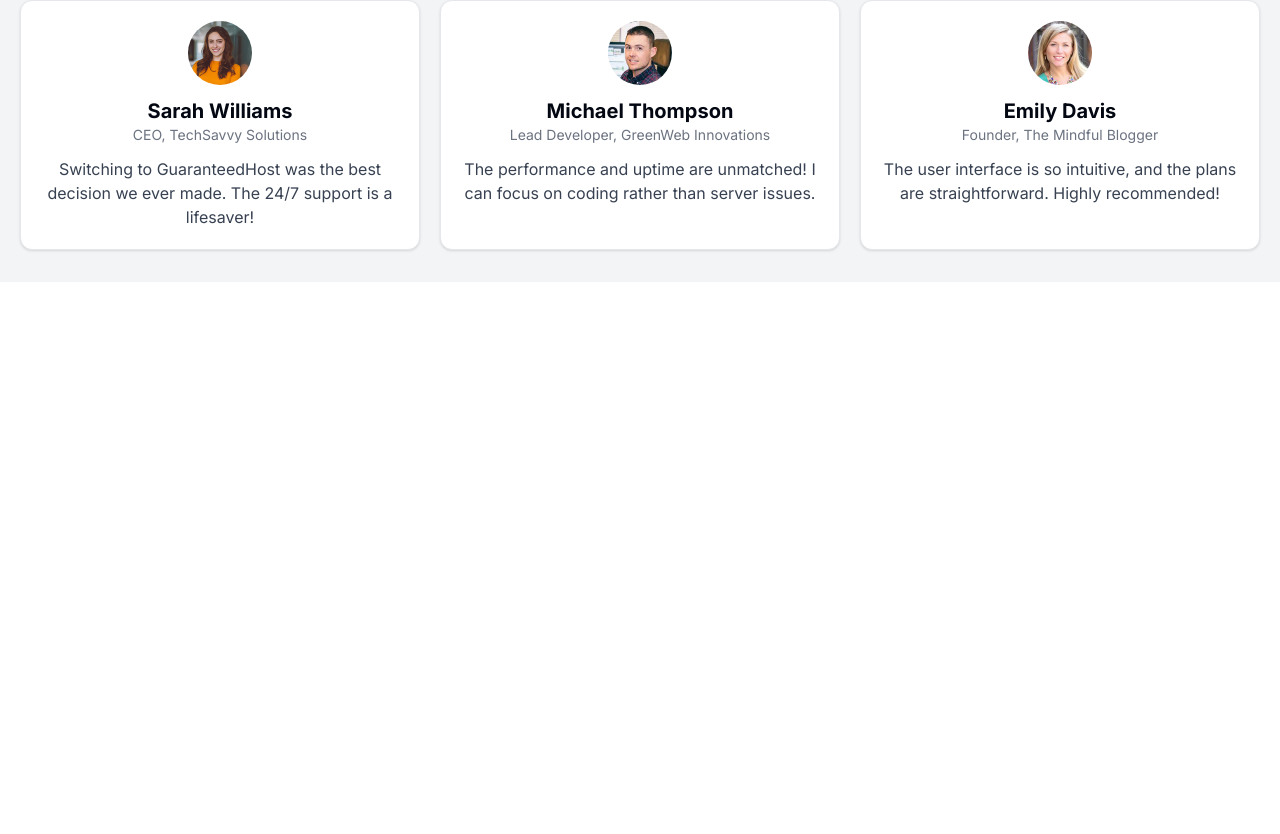
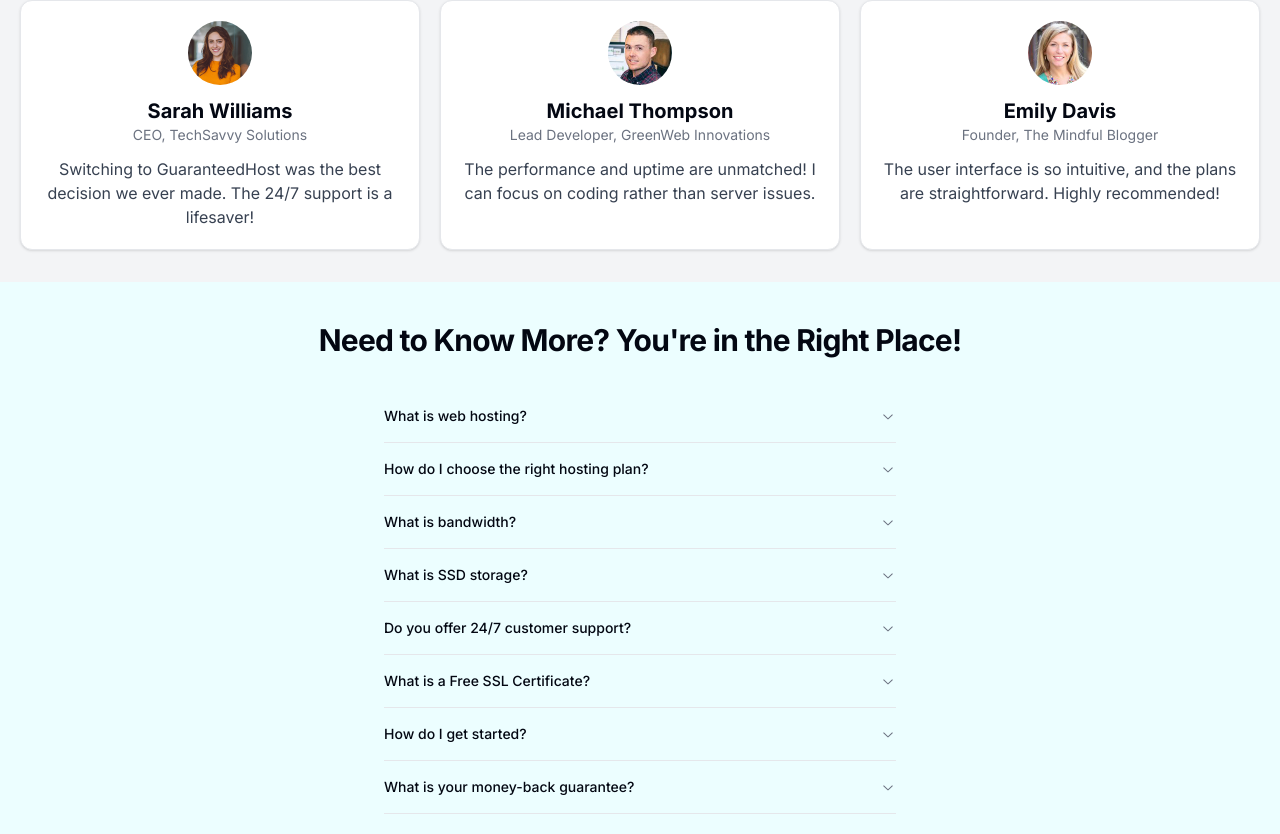
Before and after one commit to rosenthaljacob/guaranteed-host, a Next.js app: page / in a window 1280 px wide. Shown: the part 1660-2494 px from the top of the page. Before the commit the page ends 1942 px from the top, so only its background shows below. Built offline with nearby package versions, Linux system fonts and the light colour scheme.

Commit message:
Faq section created

```diff
--- a/package.json
+++ b/package.json
@@ -9,6 +9,7 @@
     "lint": "next lint"
   },
   "dependencies": {
+    "@radix-ui/react-accordion": "^1.1.2",
     "@radix-ui/react-icons": "^1.3.0",
     "@radix-ui/react-slot": "^1.0.2",
     "@radix-ui/react-tabs": "^1.0.4",
--- /dev/null
+++ b/src/components/ui/accordion.tsx
@@ -0,0 +1,60 @@
+"use client"
+
+import * as React from "react"
+import * as AccordionPrimitive from "@radix-ui/react-accordion"
+import { ChevronDownIcon } from "@radix-ui/react-icons"
+
+import { cn } from "@/lib/utils"
+
+const Accordion = AccordionPrimitive.Root
+
+const AccordionItem = React.forwardRef<
+  React.ElementRef<typeof AccordionPrimitive.Item>,
+  React.ComponentPropsWithoutRef<typeof AccordionPrimitive.Item>
+>(({ className, ...props }, ref) => (
+  <AccordionPrimitive.Item
+    ref={ref}
+    className={cn("border-b", className)}
+    {...props}
+  />
+))
+AccordionItem.displayName = "AccordionItem"
+
+const AccordionTrigger = React.forwardRef<
+  React.ElementRef<typeof AccordionPrimitive.Trigger>,
+  React.ComponentPropsWithoutRef<typeof AccordionPrimitive.Trigger>
+>(({ className, children, ...props }, ref) => (
+  <AccordionPrimitive.Header className="flex">
+    <AccordionPrimitive.Trigger
+      ref={ref}
+      className={cn(
+        "flex flex-1 items-center justify-between py-4 text-sm font-medium transition-all hover:underline [&[data-state=open]>svg]:rotate-180",
+        className
+      )}
+      {...props}
+    >
+      {children}
+      <ChevronDownIcon className="h-4 w-4 shrink-0 text-muted-foreground transition-transform duration-200" />
+    </AccordionPrimitive.Trigger>
+  </AccordionPrimitive.Header>
+))
+AccordionTrigger.displayName = AccordionPrimitive.Trigger.displayName
+
+const AccordionContent = React.forwardRef<
+  React.ElementRef<typeof AccordionPrimitive.Content>,
+  React.ComponentPropsWithoutRef<typeof AccordionPrimitive.Content>
+>(({ className, children, ...props }, ref) => (
+  <AccordionPrimitive.Content
+    ref={ref}
+    className={cn(
+      "overflow-hidden text-sm data-[state=closed]:animate-accordion-up data-[state=open]:animate-accordion-down",
+      className
+    )}
+    {...props}
+  >
+    <div className="pb-4 pt-0">{children}</div>
+  </AccordionPrimitive.Content>
+))
+AccordionContent.displayName = AccordionPrimitive.Content.displayName
+
+export { Accordion, AccordionItem, AccordionTrigger, AccordionContent }
--- /dev/null
+++ b/src/features/landingPage/sections/faq/FaqSection.tsx
@@ -0,0 +1,75 @@
+import {
+  Accordion,
+  AccordionContent,
+  AccordionItem,
+  AccordionTrigger,
+} from "@/components/ui/accordion";
+import { Card } from "@/components/ui/card";
+import Container from "@/layout/Container";
+
+const faqs = [
+  {
+    question: "What is web hosting?",
+    answer:
+      "Web hosting is a service that allows you to publish your website or web application on the Internet. When you purchase a hosting plan from us, you're essentially renting space on one of our servers where your website files are stored and accessed by visitors.",
+  },
+  {
+    question: "How do I choose the right hosting plan?",
+    answer:
+      "The right hosting plan depends on your specific needs, such as the type of website you're running, its traffic, and your budget. Our 'Starter Pack' is great for small websites and beginners, while the 'Business Pro' and 'Enterprise Elite' plans offer more resources for larger, more demanding websites.",
+  },
+  {
+    question: "What is bandwidth?",
+    answer:
+      "Bandwidth refers to the amount of data that can be transferred between your website and its visitors. More bandwidth allows for more visitors and more data transfer, which is especially important for high-traffic websites.",
+  },
+  {
+    question: "What is SSD storage?",
+    answer:
+      "SSD stands for Solid State Drive. It's a faster type of storage compared to traditional HDD (Hard Disk Drive), which means your website will load quicker and perform better.",
+  },
+  {
+    question: "Do you offer 24/7 customer support?",
+    answer:
+      "Yes, we offer round-the-clock customer support through live chat and phone. Our team is always available to assist you with any issues or questions you may have.",
+  },
+  {
+    question: "What is a Free SSL Certificate?",
+    answer:
+      "SSL stands for Secure Sockets Layer. It encrypts the data transferred between your website and your visitors, adding an extra layer of security. We offer free SSL certificates with our 'Business Pro' and 'Enterprise Elite' plans.",
+  },
+  {
+    question: "How do I get started?",
+    answer:
+      "Getting started is easy! Choose the plan that best fits your needs, complete the payment, and you'll receive an email with instructions on how to set up your website.",
+  },
+  {
+    question: "What is your money-back guarantee?",
+    answer:
+      "We offer a 30-day money-back guarantee. If you're not satisfied with our service within the first 30 days, you can request a full refund, no questions asked.",
+  },
+];
+
+export default function FaqSection() {
+  return (
+    <section id="faq" className=" w-full bg-cyan-50 py-10">
+      <Container className=" grid gap-8">
+        <h2 className="text-3xl font-bold tracking-tight text-center">
+          Need to Know More? You're in the Right Place!
+        </h2>
+        <Accordion
+          type="single"
+          collapsible
+          className="w-full max-w-lg mx-auto"
+        >
+          {faqs.map((faq, index) => (
+            <AccordionItem key={index} value={`item-${index}`}>
+              <AccordionTrigger>{faq.question}</AccordionTrigger>
+              <AccordionContent>{faq.answer}</AccordionContent>
+            </AccordionItem>
+          ))}
+        </Accordion>
+      </Container>
+    </section>
+  );
+}
--- a/src/features/landingPage/sections/testimonials/Testimonials.tsx
+++ b/src/features/landingPage/sections/testimonials/Testimonials.tsx
@@ -28,7 +28,7 @@ export default function Testimonials() {
   ];
 
   return (
-    <section className="bg-gray-100 py-8">
+    <section className="bg-gray-100 py-8 w-full">
       <Container className="mx-auto text-center grid gap-8">
         <h2 className="text-3xl font-bold tracking-tight">
           What Our Customers Are Saying
--- a/src/pages/index.tsx
+++ b/src/pages/index.tsx
@@ -2,6 +2,7 @@ import Hero from "@/features/landingPage/sections/hero/Hero";
 import Features from "@/features/landingPage/sections/hero/Features";
 import Plans from "@/features/landingPage/sections/plans/Plans";
 import Testimonials from "@/features/landingPage/sections/testimonials/Testimonials";
+import FaqSection from "@/features/landingPage/sections/faq/FaqSection";
 
 // Layout
 import BaseLayout from "@/layout/BaseLayout";
@@ -17,6 +18,7 @@ export default function Home() {
       <Features />
       <Plans />
       <Testimonials />
+      <FaqSection />
     </>
   );
 }
```
Also changed, not shown: 1 other file (tests, documents, lock files or other folders).
